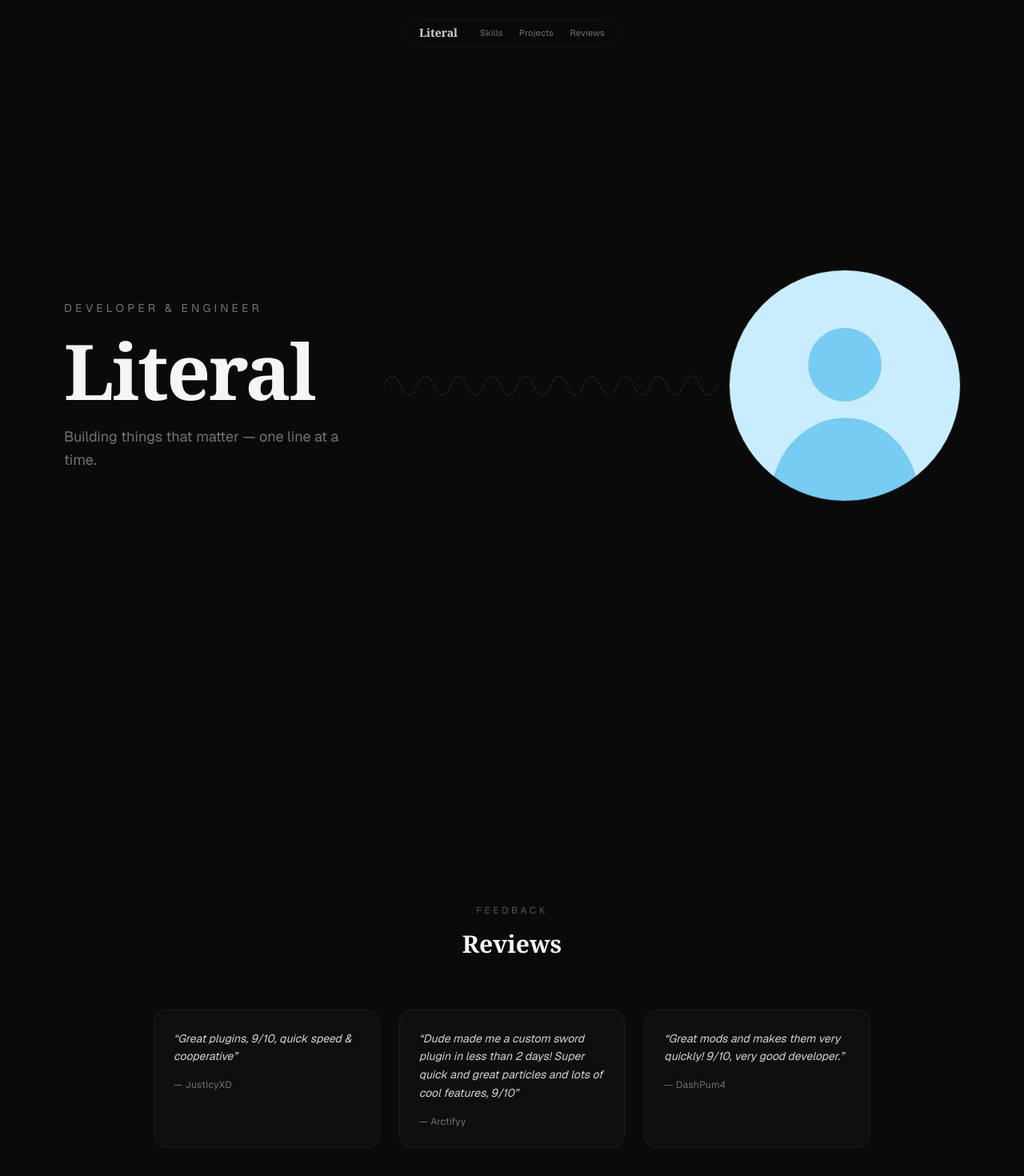
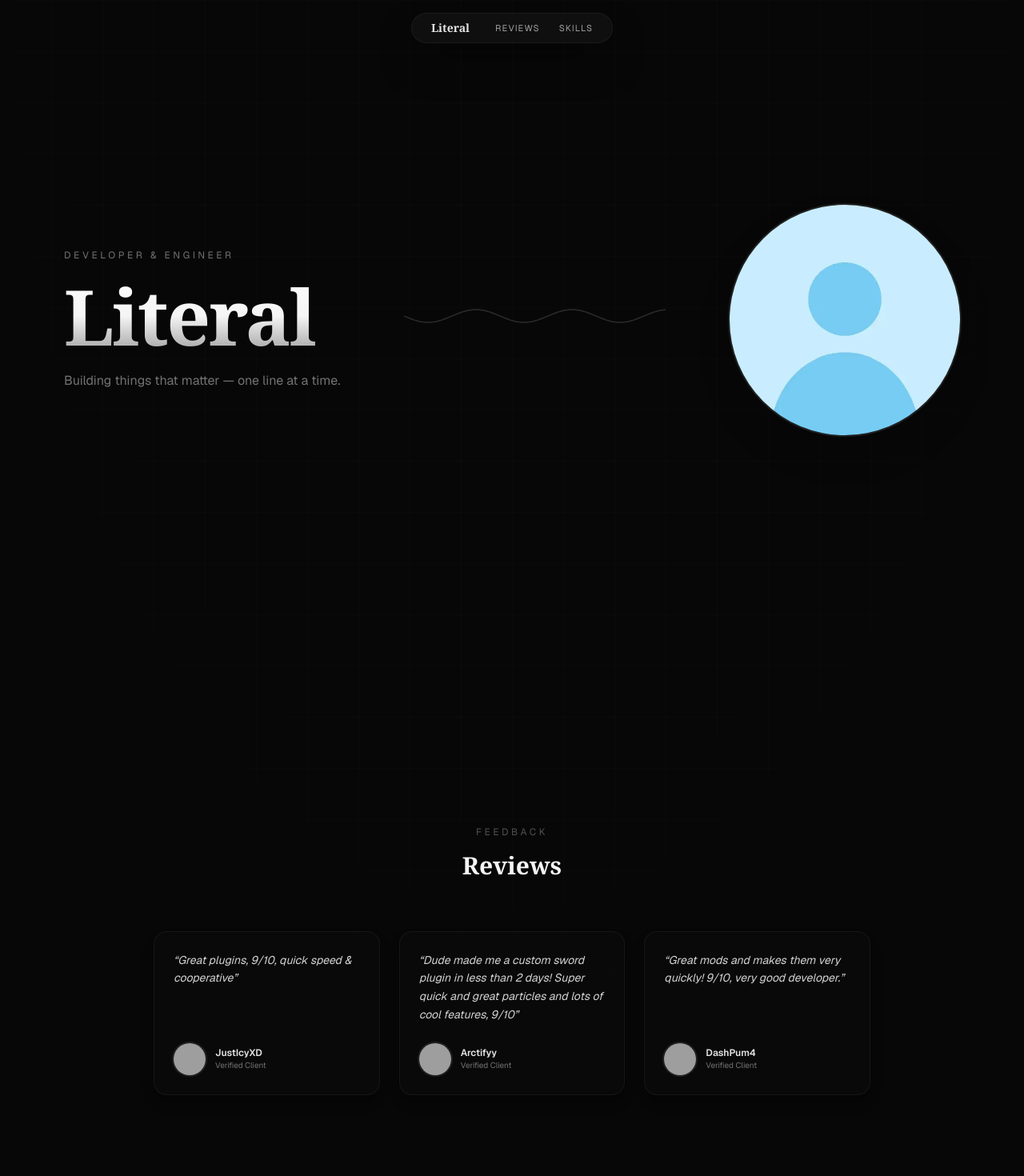
Before and after one commit to itarqos5/itarqos-portfolio, a Next.js app: page / in a window 1280 px wide. Shown: the top 1470 px of the page at 80% size. Built offline with nearby package versions, Linux system fonts and the light colour scheme; grey boxes are pictures that could not be loaded.

Commit message:
feat: design enhancements, fix mobile skills layout, add reviews avatars, and smooth horizontal wavy line

```diff
--- a/app/globals.css
+++ b/app/globals.css
@@ -53,3 +53,21 @@ body {
 .animate-blur-in {
   animation: blur-in 0.8s ease-out forwards;
 }
+
+html {
+  scroll-behavior: smooth;
+  scroll-padding-top: 80px; /* offset for fixed navbar */
+}
+
+@keyframes wave-flow {
+  from {
+    transform: translateX(0);
+  }
+  to {
+    transform: translateX(-120px); /* matches wavelength */
+  }
+}
+
+.animate-wave-flow {
+  animation: wave-flow 2s linear infinite;
+}
--- a/app/page.tsx
+++ b/app/page.tsx
@@ -7,12 +7,17 @@ import LoadingOverlay from "@/components/LoadingOverlay";
 
 export default function Home() {
   return (
-    <div className="relative min-h-screen bg-neutral-950">
+    <div className="relative min-h-screen bg-[#070708] text-neutral-100 overflow-x-hidden antialiased">
+      {/* Decorative Grid Overlay */}
+      <div className="absolute inset-0 bg-[linear-gradient(to_right,rgba(255,255,255,0.015)_1px,transparent_1px),linear-gradient(to_bottom,rgba(255,255,255,0.015)_1px,transparent_1px)] bg-[size:4rem_4rem] [mask-image:radial-gradient(ellipse_60%_50%_at_50%_0%,#000_70%,transparent_100%)] pointer-events-none z-0" />
+
       <LoadingOverlay />
       <Navbar />
-      <HeroSection />
-      <ReviewsSection />
-      <SkillsSection />
+      <div className="relative z-10">
+        <HeroSection />
+        <ReviewsSection />
+        <SkillsSection />
+      </div>
       <Footer />
     </div>
   );
--- a/components/HeroSection.tsx
+++ b/components/HeroSection.tsx
@@ -1,62 +1,80 @@
 "use client";
 
-import { useMemo } from "react";
+import { useState, useEffect, useRef, useMemo } from "react";
 
-function wavePath(segments: number, amplitude: number): string {
-  const w = 100;
-  const step = w / segments;
+export default function HeroSection() {
+  const [width, setWidth] = useState(0);
+  const containerRef = useRef<HTMLDivElement>(null);
+
+  useEffect(() => {
+    if (!containerRef.current) return;
+    const resizeObserver = new ResizeObserver((entries) => {
+      for (let entry of entries) {
+        setWidth(entry.contentRect.width);
+      }
+    });
+    resizeObserver.observe(containerRef.current);
+    return () => resizeObserver.disconnect();
+  }, []);
+
+  const wavelength = 120;
+
+  const path = useMemo(() => {
+    if (width === 0) return "";
+    const amplitude = 8;
     const midY = 15;
     let d = `M 0 ${midY}`;
-  for (let i = 0; i < segments; i++) {
-    const x0 = i * step;
-    const x2 = (i + 1) * step;
-    const cx = x0 + step / 2;
-    const dir = i % 2 === 0 ? -1 : 1;
-    const cy = midY + dir * amplitude;
-    d += ` Q ${cx} ${cy}, ${x2} ${midY}`;
+    const totalWidth = width + wavelength;
+    for (let x = 0; x <= totalWidth; x += 2) {
+      const y = midY + amplitude * Math.sin((2 * Math.PI * x) / wavelength);
+      d += ` L ${x} ${y}`;
     }
     return d;
-}
-
-export default function HeroSection() {
-  const path = useMemo(() => wavePath(20, 12), []);
+  }, [width]);
 
   return (
-    <section className="relative z-10 flex min-h-screen flex-col md:flex-row items-center justify-center md:justify-between px-8 md:px-20 gap-12 md:gap-0">
-      <div className="flex flex-col gap-5 shrink-0 text-center md:text-left">
-        <p className="font-sans text-sm tracking-[0.3em] text-neutral-500 uppercase">
+    <section
+      id="hero"
+      className="relative z-10 flex min-h-screen flex-col md:flex-row items-center justify-center md:justify-between px-8 md:px-20 gap-12 md:gap-0 pt-20 md:pt-0"
+    >
+      <div className="flex flex-col gap-5 shrink-0 text-center md:text-left select-none animate-blur-in">
+        <p className="font-sans text-xs tracking-[0.3em] text-neutral-500 uppercase">
           Developer &amp; engineer
         </p>
-        <h1 className="font-serif text-6xl md:text-8xl font-bold text-neutral-100 tracking-tight leading-none">
+        <h1 className="font-serif text-6xl md:text-8xl font-bold tracking-tight leading-none bg-clip-text text-transparent bg-gradient-to-b from-neutral-50 via-neutral-100 to-neutral-400">
           Literal
         </h1>
-        <p className="font-sans text-base md:text-lg text-neutral-500 max-w-sm leading-relaxed mx-auto md:mx-0">
+        <p className="font-sans text-sm md:text-base text-neutral-500 max-w-sm leading-relaxed mx-auto md:mx-0">
           Building things that matter — one line at a time.
         </p>
       </div>
 
-      <div className="hidden md:block flex-1 mx-4">
+      <div
+        ref={containerRef}
+        className="hidden md:block flex-grow mx-12 lg:mx-20 overflow-hidden relative h-[40px] flex items-center"
+      >
+        {width > 0 && (
           <svg
-          width="100%"
-          height="60"
-          viewBox="0 0 100 30"
-          preserveAspectRatio="none"
-          className="overflow-visible"
+            width={width + wavelength}
+            height="30"
+            viewBox={`0 0 ${width + wavelength} 30`}
+            className="overflow-visible animate-wave-flow absolute left-0"
+            style={{ width: `${width + wavelength}px` }}
           >
             <path
               d={path}
               fill="none"
-            stroke="#3f3f46"
-            strokeWidth="0.8"
-            strokeDasharray="3 3"
+              stroke="rgba(255, 255, 255, 0.15)"
+              strokeWidth="1.5"
               strokeLinecap="round"
-            vectorEffect="non-scaling-stroke"
             />
           </svg>
+        )}
       </div>
 
-      <div className="relative z-0 shrink-0">
-        <div className="relative w-64 h-64 md:w-72 md:h-72 rounded-full overflow-hidden ring-1 ring-neutral-800">
+      <div className="relative z-0 shrink-0 group animate-blur-in [animation-delay:200ms]">
+        <div className="absolute inset-0 rounded-full bg-gradient-to-tr from-blue-500/10 to-purple-500/10 blur-2xl opacity-0 group-hover:opacity-100 transition-opacity duration-700" />
+        <div className="relative w-64 h-64 md:w-72 md:h-72 rounded-full overflow-hidden ring-2 ring-neutral-800/80 hover:ring-neutral-700/80 transition-all duration-500 hover:scale-[1.02] shadow-2xl">
           <img src="/profile.png" alt="Profile" className="w-full h-full object-cover" />
         </div>
       </div>
--- a/components/Navbar.tsx
+++ b/components/Navbar.tsx
@@ -2,12 +2,26 @@
 
 export default function Navbar() {
   return (
-    <div className="relative z-10 flex justify-center py-4 md:py-6 px-4">
-      <nav className="inline-flex items-center gap-3 md:gap-5 rounded-full border border-neutral-800/40 bg-neutral-950/80 py-1.5 px-3 md:px-4 backdrop-blur-md">
-        <span className="font-serif text-xs md:text-sm font-bold text-neutral-300 mr-1 md:mr-2">Literal</span>
-        <span className="font-sans text-[10px] md:text-[11px] text-neutral-500 hover:text-neutral-200 cursor-pointer transition-colors tracking-wide">Skills</span>
-        <span className="font-sans text-[10px] md:text-[11px] text-neutral-500 hover:text-neutral-200 cursor-pointer transition-colors tracking-wide">Projects</span>
-        <span className="font-sans text-[10px] md:text-[11px] text-neutral-500 hover:text-neutral-200 cursor-pointer transition-colors tracking-wide">Reviews</span>
+    <div className="fixed top-4 left-0 right-0 z-50 flex justify-center px-4">
+      <nav className="inline-flex items-center gap-4 md:gap-6 rounded-full border border-white/5 bg-neutral-900/60 py-2 px-5 md:px-6 backdrop-blur-md shadow-2xl shadow-black/80">
+        <a
+          href="#hero"
+          className="font-serif text-xs md:text-sm font-bold text-neutral-200 hover:text-white transition-colors mr-2"
+        >
+          Literal
+        </a>
+        <a
+          href="#reviews"
+          className="font-sans text-[10px] md:text-[11px] text-neutral-400 hover:text-neutral-200 transition-colors tracking-widest uppercase"
+        >
+          Reviews
+        </a>
+        <a
+          href="#skills"
+          className="font-sans text-[10px] md:text-[11px] text-neutral-400 hover:text-neutral-200 transition-colors tracking-widest uppercase"
+        >
+          Skills
+        </a>
       </nav>
     </div>
   );
--- a/components/ReviewsSection.tsx
+++ b/components/ReviewsSection.tsx
@@ -4,20 +4,26 @@ const reviews = [
   {
     name: "JustIcyXD",
     text: "Great plugins, 9/10, quick speed & cooperative",
+    avatar: "https://cdn.discordapp.com/avatars/1482323231267491881/8380ca513f3331044d038d81732fff50.webp?size=1024",
   },
   {
     name: "Arctifyy",
     text: "Dude made me a custom sword plugin in less than 2 days! Super quick and great particles and lots of cool features, 9/10",
+    avatar: "https://cdn.discordapp.com/avatars/1038856661688909885/52cd3e886c27b28fe8d8fabd6b49ae6f.webp?size=1024",
   },
   {
     name: "DashPum4",
     text: "Great mods and makes them very quickly! 9/10, very good developer.",
+    avatar: "https://cdn.discordapp.com/avatars/287999428340613122/1c00577ee32fcc1f2172b1dd9324ddeb.webp?size=1024",
   },
 ];
 
 export default function ReviewsSection() {
   return (
-    <section className="relative z-10 min-h-screen flex flex-col items-center justify-center px-8">
+    <section
+      id="reviews"
+      className="relative z-10 min-h-screen flex flex-col items-center justify-center px-4 md:px-8 py-24 select-none"
+    >
       <h2 className="mb-4 text-center font-sans text-xs tracking-[0.3em] text-neutral-600 uppercase">
         Feedback
       </h2>
@@ -28,14 +34,28 @@ export default function ReviewsSection() {
         {reviews.map((review) => (
           <div
             key={review.name}
-            className="relative rounded-2xl border border-neutral-800/60 bg-neutral-900/40 p-6 flex flex-col gap-4 hover:border-neutral-700/60 transition-colors"
+            className="relative rounded-2xl border border-white/5 bg-neutral-900/20 p-6 flex flex-col justify-between gap-6 hover:border-white/10 hover:bg-neutral-900/30 hover:-translate-y-1 shadow-lg shadow-black/40 hover:shadow-2xl hover:shadow-black/60 transition-all duration-300"
           >
             <p className="font-sans text-sm text-neutral-300 leading-relaxed italic">
               &ldquo;{review.text}&rdquo;
             </p>
-            <p className="font-sans text-xs text-neutral-500 tracking-wide">
-              — {review.name}
-            </p>
+            <div className="flex items-center gap-3 mt-auto">
+              <div className="relative w-10 h-10 rounded-full overflow-hidden ring-2 ring-neutral-800/80 shrink-0">
+                <img
+                  src={review.avatar}
+                  alt={review.name}
+                  className="w-full h-full object-cover"
+                />
+              </div>
+              <div className="flex flex-col min-w-0">
+                <span className="font-sans text-xs font-semibold text-neutral-200 truncate">
+                  {review.name}
+                </span>
+                <span className="font-sans text-[10px] text-neutral-500">
+                  Verified Client
+                </span>
+              </div>
+            </div>
           </div>
         ))}
       </div>
--- a/components/SkillsSection.tsx
+++ b/components/SkillsSection.tsx
@@ -69,7 +69,10 @@ export default function SkillsSection() {
   }
 
   return (
-      <section className="relative z-10 pt-32 pb-48 px-8 md:px-12 ">
+    <section
+      id="skills"
+      className="relative z-10 pt-32 pb-48 px-4 md:px-12 w-full flex flex-col items-center overflow-hidden"
+    >
       <h2 className="mb-4 text-center font-sans text-xs tracking-[0.3em] text-neutral-600 uppercase">
         What I work with
       </h2>
@@ -77,11 +80,15 @@ export default function SkillsSection() {
         Experience
       </h2>
 
-      <div className="relative mx-auto" style={{ width: "600px", height: "600px" }}>
-        {/* Center profile */}
-        <div className="absolute left-1/2 top-1/2 -translate-x-1/2 -translate-y-1/2 w-24 h-24 rounded-full overflow-hidden ring-2 ring-neutral-700 z-10">
-          <img src="/profile.png" alt="Profile" className="w-full h-full object-cover" />
-        </div>
+      <div className="relative flex items-center justify-center w-full h-[320px] sm:h-[480px] md:h-[600px] overflow-visible">
+        <div
+          className="absolute origin-center scale-[0.5] sm:scale-[0.8] md:scale-100 transition-all duration-300"
+          style={{ width: "600px", height: "600px" }}
+        >
+          {/* Center profile */}
+          <div className="absolute left-1/2 top-1/2 -translate-x-1/2 -translate-y-1/2 w-24 h-24 rounded-full overflow-hidden ring-2 ring-neutral-800 z-10 bg-neutral-950">
+            <img src="/profile.png" alt="Profile" className="w-full h-full object-cover" />
+          </div>
 
         {/* Main skills */}
         {skills.filter(s => !s.parent).map((skill, i) => {
@@ -184,6 +191,7 @@ export default function SkillsSection() {
             </div>
           );
         })}
+        </div>
       </div>
     </section>
   );
```
Also changed, not shown: components/LoadingOverlay.tsx (+7 -4 lines). Lines whose indentation alone changed are shown as unchanged.
